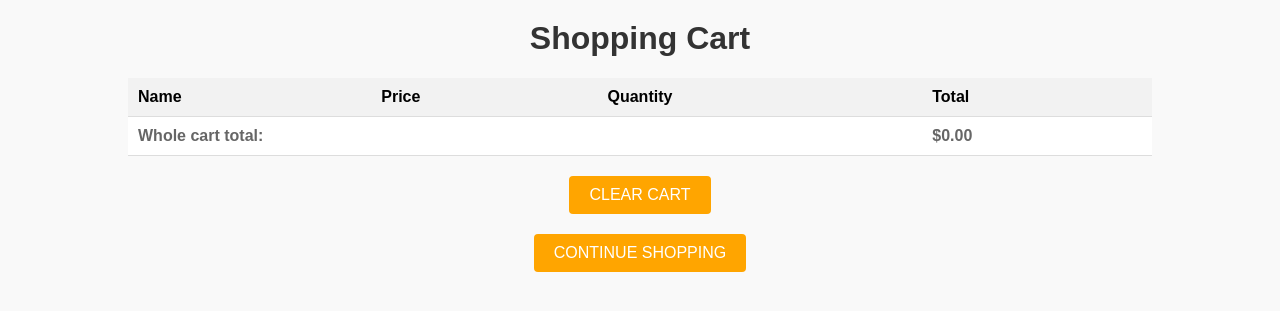
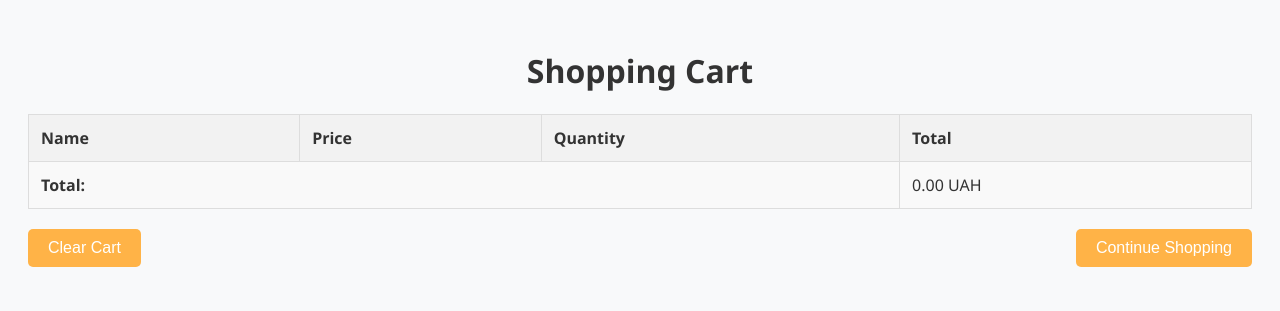
Before and after one commit to vetos5/silpo_flasked, a Flask app: page /cart in a window 1280 px wide. Shown: the top 311 px of the page. Run offline with Flask 3, Linux system fonts and the light colour scheme.

Commit message:
design has been impr

```diff
--- a/templates/cart.html
+++ b/templates/cart.html
@@ -3,61 +3,54 @@
 <head>
     <meta charset="UTF-8">
     <meta name="viewport" content="width=device-width, initial-scale=1.0">
-    <title>Shopping Cart</title>
+    <title>******** Cart</title>
     <style>
         body {
-            font-family: Arial, sans-serif;
-            background-color: #f9f9f9;
-            margin: 0;
-            padding: 0;
+            font-family: 'Segoe UI', Tahoma, Geneva, Verdana, sans-serif;
+            background-color: #f8f9fa;
+            color: #333;
+            padding: 20px;
         }
-
         h1 {
+            color: #333;
             text-align: center;
+        }
+        table {
+            width: 100%;
+            border-collapse: collapse;
             margin-top: 20px;
-            color: #333;
         }
-
-        table {
-            width: 80%;
-            margin: 20px auto;
-            border-collapse: collapse;
-            background-color: #fff;
+        th, td {
+            border: 1px solid #ddd;
+            padding: 12px;
+            text-align: left;
         }
-
-        th, td {
-            padding: 10px;
-            text-align: left;
-            border-bottom: 1px solid #ddd;
-        }
-
         th {
             background-color: #f2f2f2;
         }
-
-        td {
-            color: #666;
+        tr:nth-child(even) {
+            background-color: #f9f9f9;
         }
-
-        tr:last-child {
-            font-weight: bold;
+        tr:hover {
+            background-color: #f1f1f1;
         }
-
+        .actions {
+            display: flex;
+            justify-content: space-between;
+            margin-top: 20px;
+        }
         button {
-            display: block;
-            margin: 20px auto;
             padding: 10px 20px;
-            background-color: orange;
+            font-size: 16px;
+            border: none;
+            border-radius: 5px;
+            background-color: #ffb347;
             color: #fff;
-            border: none;
-            border-radius: 4px;
             cursor: pointer;
-            font-size: 16px;
-            text-transform: uppercase;
+            transition: background-color 0.3s ease;
         }
-
         button:hover {
-            background-color: darkorange;
+            background-color: #ffcc99;
         }
     </style>
 </head>
@@ -73,23 +66,26 @@
         {% for item in cart %}
         <tr>
             <td>{{ item.name }}</td>
-            <td>${{ item.price }}</td>
+            <td>{{ item.price }} UAH</td>
             <td>{{ item.quantity }}</td>
-            <td>${{ '%.2f' | format(item.price * item.quantity) }}</td>
+            <td>{{ '%.2f' | format(item.price * item.quantity) }} UAH</td>
         </tr>
         {% endfor %}
         <tr>
-            <td colspan="3"><strong>Whole cart total:</strong></td>
-            <td>${{ total }}</td>
+            <td colspan="3"><strong>Total:</strong></td>
+            <td>{{ total }} UAH</td>
         </tr>
     </table>
 
-    <form action="{{ url_for('clear_cart') }}" method="post">
-        <button type="submit">Clear Cart</button>
-    </form>
+    <div class="actions">
+        <form action="{{ url_for('clear_cart') }}" method="post">
+            <button type="submit">Clear Cart</button>
+        </form>
+        <form action="{{ url_for('index') }}">
+            <button type="submit">Continue Shopping</button>
+        </form>
+    </div>
 
-    <form action="{{ url_for('index') }}">
-        <button type="submit">Continue shopping</button>
-    </form>
+
 </body>
 </html>
```
Also changed, not shown: templates/index.html (+94 -85 lines).
